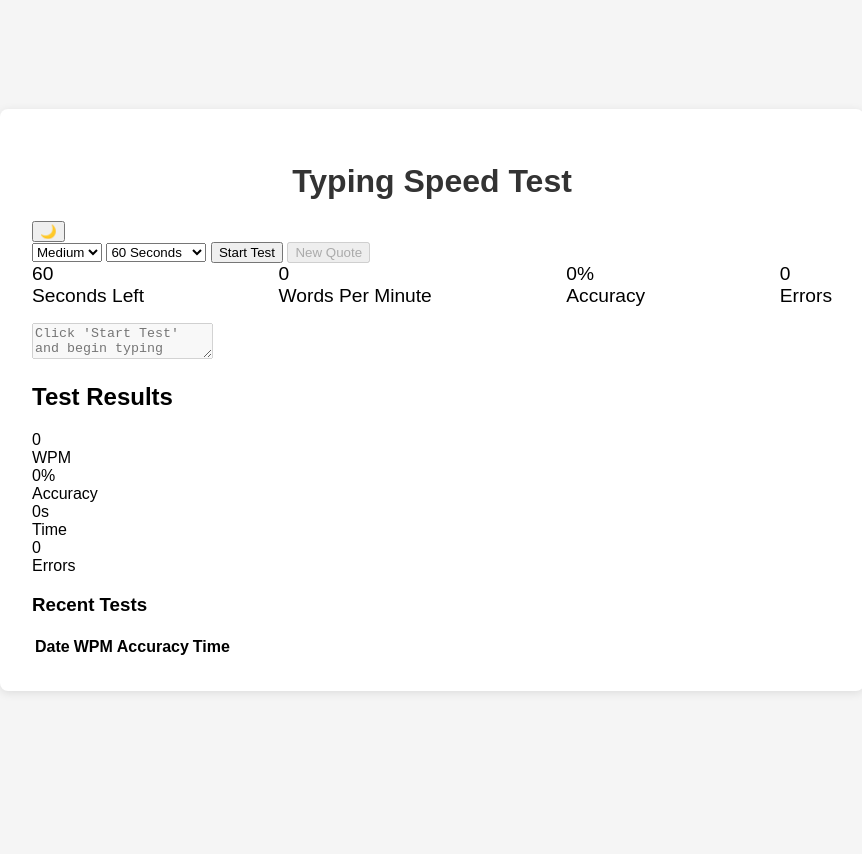
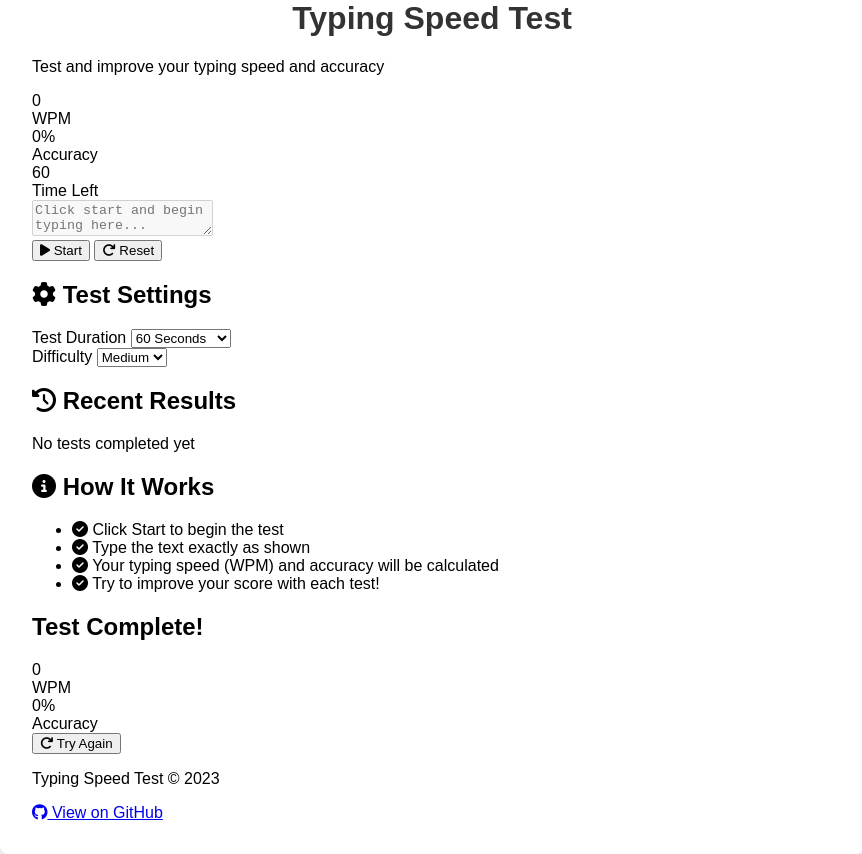
Before and after one commit to kanai6344/type-speed-test, a plain HTML site: page index.html in a window 1280 px wide. Shown: the whole page, without its empty margins (208-1070 px from the left). Before the commit the page ends 800 px from the top, so only its background shows below. Drawn offline with Linux system fonts and the light colour scheme.

Commit message:
Update index.html

```diff
--- a/index.html
+++ b/index.html
@@ -3,96 +3,105 @@
 <head>
     <meta charset="UTF-8">
     <meta name="viewport" content="width=device-width, initial-scale=1.0">
-    <title>Advanced Typing Speed Test</title>
+    <title>Typing Speed Test</title>
     <link rel="stylesheet" href="styles.css">
+    <link rel="stylesheet" href="https://cdnjs.cloudflare.com/ajax/libs/font-awesome/6.4.0/css/all.min.css">
 </head>
 <body>
     <div class="container">
         <header>
             <h1>Typing Speed Test</h1>
-            <button class="theme-toggle" id="themeToggle">🌙</button>
+            <p class="subtitle">Test and improve your typing speed and accuracy</p>
         </header>
 
-        <div class="settings">
-            <select id="difficulty">
-                <option value="easy">Easy</option>
-                <option value="medium" selected>Medium</option>
-                <option value="hard">Hard</option>
-            </select>
+        <div class="main-content">
+            <div class="test-section">
+                <div class="stats-container">
+                    <div class="stat">
+                        <div class="stat-value" id="wpm">0</div>
+                        <div class="stat-label">WPM</div>
+                    </div>
+                    <div class="stat">
+                        <div class="stat-value" id="accuracy">0%</div>
+                        <div class="stat-label">Accuracy</div>
+                    </div>
+                    <div class="stat">
+                        <div class="stat-value" id="timer">60</div>
+                        <div class="stat-label">Time Left</div>
+                    </div>
+                </div>
 
-            <select id="time">
-                <option value="30">30 Seconds</option>
-                <option value="60" selected>60 Seconds</option>
-                <option value="120">120 Seconds</option>
-            </select>
+                <div class="quote-display" id="quote-display"></div>
 
-            <button id="startBtn">Start Test</button>
-            <button id="newQuoteBtn" disabled>New Quote</button>
-        </div>
+                <div class="input-area">
+                    <textarea id="typing-input" placeholder="Click start and begin typing here..." disabled></textarea>
+                </div>
 
-        <div class="stats">
-            <div class="stat-box">
-                <div class="stat-value" id="timer">60</div>
-                <div class="stat-label">Seconds Left</div>
+                <div class="controls">
+                    <button class="btn-start" id="start-btn"><i class="fas fa-play"></i> Start</button>
+                    <button class="btn-reset" id="reset-btn"><i class="fas fa-redo"></i> Reset</button>
+                </div>
             </div>
-            <div class="stat-box">
-                <div class="stat-value" id="wpm">0</div>
-                <div class="stat-label">Words Per Minute</div>
-            </div>
-            <div class="stat-box">
-                <div class="stat-value" id="accuracy">0%</div>
-                <div class="stat-label">Accuracy</div>
-            </div>
-            <div class="stat-box">
-                <div class="stat-value" id="errors">0</div>
-                <div class="stat-label">Errors</div>
-            </div>
-        </div>
 
-        <div class="quote-container">
-            <div id="quote"></div>
-        </div>
-
-        <textarea id="input" placeholder="Click 'Start Test' and begin typing here..." disabled></textarea>
-
-        <div class="results" id="results">
-            <h2>Test Results</h2>
-            <div class="results-stats">
-                <div class="result-box">
-                    <div class="result-value" id="result-wpm">0</div>
-                    <div class="stat-label">WPM</div>
+            <div class="settings">
+                <h2><i class="fas fa-cog"></i> Test Settings</h2>
+                <div class="setting-group">
+                    <label for="time-select">Test Duration</label>
+                    <select id="time-select">
+                        <option value="30">30 Seconds</option>
+                        <option value="60" selected>60 Seconds</option>
+                        <option value="120">120 Seconds</option>
+                    </select>
                 </div>
-                <div class="result-box">
-                    <div class="result-value" id="result-accuracy">0%</div>
-                    <div class="stat-label">Accuracy</div>
-                </div>
-                <div class="result-box">
-                    <div class="result-value" id="result-time">0s</div>
-                    <div class="stat-label">Time</div>
-                </div>
-                <div class="result-box">
-                    <div class="result-value" id="result-errors">0</div>
-                    <div class="stat-label">Errors</div>
+                <div class="setting-group">
+                    <label for="difficulty-select">Difficulty</label>
+                    <select id="difficulty-select">
+                        <option value="easy">Easy</option>
+                        <option value="medium" selected>Medium</option>
+                        <option value="hard">Hard</option>
+                    </select>
                 </div>
             </div>
 
             <div class="history">
-                <h3>Recent Tests</h3>
-                <table>
-                    <thead>
-                        <tr>
-                            <th>Date</th>
-                            <th>WPM</th>
-                            <th>Accuracy</th>
-                            <th>Time</th>
-                        </tr>
-                    </thead>
-                    <tbody id="history-body">
-                        <!-- History will be populated here -->
-                    </tbody>
-                </table>
+                <h2><i class="fas fa-history"></i> Recent Results</h2>
+                <div class="history-list" id="history-list">
+                    <div class="history-item">No tests completed yet</div>
+                </div>
+            </div>
+
+            <div class="instructions">
+                <h2><i class="fas fa-info-circle"></i> How It Works</h2>
+                <ul>
+                    <li><i class="fas fa-check-circle"></i> Click Start to begin the test</li>
+                    <li><i class="fas fa-check-circle"></i> Type the text exactly as shown</li>
+                    <li><i class="fas fa-check-circle"></i> Your typing speed (WPM) and accuracy will be calculated</li>
+                    <li><i class="fas fa-check-circle"></i> Try to improve your score with each test!</li>
+                </ul>
+            </div>
+
+            <div class="result" id="result">
+                <h2>Test Complete!</h2>
+                <div class="result-stats">
+                    <div class="result-stat">
+                        <div class="result-value" id="result-wpm">0</div>
+                        <div class="result-label">WPM</div>
+                    </div>
+                    <div class="result-stat">
+                        <div class="result-value" id="result-accuracy">0%</div>
+                        <div class="result-label">Accuracy</div>
+                    </div>
+                </div>
+                <button class="btn-reset" id="result-reset-btn"><i class="fas fa-redo"></i> Try Again</button>
             </div>
         </div>
+
+        <footer>
+            <p>Typing Speed Test &copy; 2023</p>
+            <a href="https://github.com/your-username/typing-speed-test" class="github-link" target="_blank">
+                <i class="fab fa-github"></i> View on GitHub
+            </a>
+        </footer>
     </div>
 
     <script src="script.js"></script>
```
